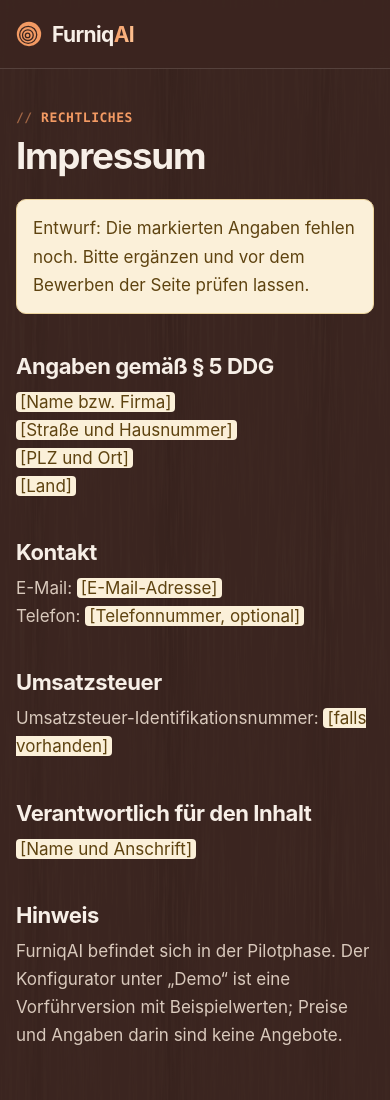
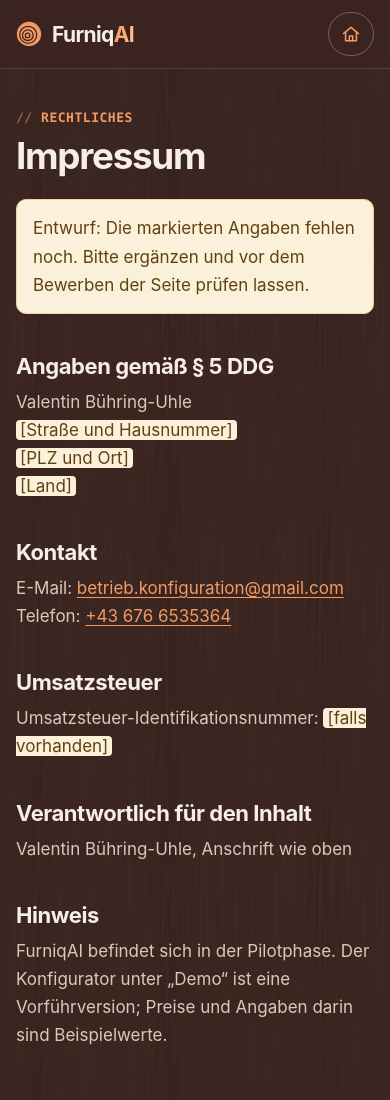
Before and after one commit to valentin1307/FurniqAI, a website: page impressum.html in a window 390 px wide. Shown: the top 1100 px of the page. Drawn offline with Linux system fonts and the light colour scheme.

Commit message:
Impressum und Datenschutz: Kontakt, Startseiten-Knopf, Texte
Haus-Symbol im Kopf führt zurück zur Startseite. Impressum mit Name,
E-Mail und Telefon, Hinweis „Beispielwerte“. Datenschutz mit
Verantwortlichem, Löschfrist 12 Monate und Kontakt-E-Mail; Entwurfshinweis
dort entfernt, da keine Platzhalter mehr offen sind.

Co-Authored-By: Claude Opus 5.5 <noreply@anthropic.com>

```diff
--- a/css/landing.css
+++ b/css/landing.css
@@ -452,6 +452,20 @@ h1 em, h2 em {
 .fuss nav a:hover { color: var(--akzent-text); text-decoration: underline; }
 
 /* ---------- Rechtstexte (Impressum, Datenschutz) ---------- */
+/* Zurück zur Startseite: Haus-Symbol im Kopf */
+.zurueck {
+  display: inline-flex; align-items: center; gap: 8px;
+  min-height: 44px; padding: 8px 16px 8px 12px; border-radius: 999px;
+  border: 1.5px solid rgba(247, 239, 231, 0.3); color: var(--text);
+  font-weight: 600; font-size: 0.9375rem; text-decoration: none;
+  transition: border-color 0.2s, color 0.2s;
+}
+.zurueck svg { color: var(--akzent-text); flex: none; }
+.zurueck:hover { border-color: var(--akzent-text); color: var(--akzent-text); }
+@media (max-width: 420px) {
+  .zurueck { padding: 8px 12px; }
+  .zurueck span { position: absolute; width: 1px; height: 1px; overflow: hidden; clip-path: inset(50%); white-space: nowrap; }
+}
 .rechtstext { padding: clamp(40px, 7vw, 80px) 0 var(--abstand); }
 .rechtstext .innen { max-width: 46rem; }
 .rechtstext h1 { margin: 10px 0 24px; }
--- a/impressum.html
+++ b/impressum.html
@@ -12,6 +12,7 @@
   <header class="kopf">
     <div class="innen">
       <a class="marke" href="tischlereien.html"><svg class="marke-zeichen" viewBox="0 0 32 32" width="26" height="26" aria-hidden="true"><circle cx="16" cy="16" r="15" fill="currentColor"/><g fill="none" stroke="#3b2520" stroke-width="1.6"><circle cx="15" cy="17" r="10.5"/><circle cx="14.6" cy="17.4" r="6.6"/><circle cx="14.3" cy="17.7" r="2.8"/></g></svg><span>Furniq<b>AI</b></span></a>
+      <a class="zurueck" href="tischlereien.html" aria-label="Zur Startseite"><svg viewBox="0 0 24 24" width="20" height="20" fill="none" stroke="currentColor" stroke-width="1.8" stroke-linecap="round" stroke-linejoin="round" aria-hidden="true"><path d="M3 11.5 12 4l9 7.5"/><path d="M5.5 9.5V20h13V9.5"/><path d="M10 20v-5.5h4V20"/></svg><span>Startseite</span></a>
     </div>
   </header>
 
@@ -23,23 +24,23 @@
       <p class="entwurf">Entwurf: Die markierten Angaben fehlen noch. Bitte ergänzen und vor dem Bewerben der Seite prüfen lassen.</p>
 
       <h2>Angaben gemäß § 5 DDG</h2>
-      <p><span class="platzhalter">[Name bzw. Firma]</span><br>
+      <p>Valentin Bühring-Uhle<br>
         <span class="platzhalter">[Straße und Hausnummer]</span><br>
         <span class="platzhalter">[PLZ und Ort]</span><br>
         <span class="platzhalter">[Land]</span></p>
 
       <h2>Kontakt</h2>
-      <p>E-Mail: <span class="platzhalter">[E-Mail-Adresse]</span><br>
-        Telefon: <span class="platzhalter">[Telefonnummer, optional]</span></p>
+      <p>E-Mail: <a href="mailto:betrieb.konfiguration@gmail.com">betrieb.konfiguration@gmail.com</a><br>
+        Telefon: <a href="tel:+436766535364">+43 676 6535364</a></p>
 
       <h2>Umsatzsteuer</h2>
       <p>Umsatzsteuer-Identifikationsnummer: <span class="platzhalter">[falls vorhanden]</span></p>
 
       <h2>Verantwortlich für den Inhalt</h2>
-      <p><span class="platzhalter">[Name und Anschrift]</span></p>
+      <p>Valentin Bühring-Uhle, Anschrift wie oben</p>
 
       <h2>Hinweis</h2>
-      <p>FurniqAI befindet sich in der Pilotphase. Der Konfigurator unter „Demo“ ist eine Vorführversion mit Beispielwerten; Preise und Angaben darin sind keine Angebote.</p>
+      <p>FurniqAI befindet sich in der Pilotphase. Der Konfigurator unter „Demo“ ist eine Vorführversion; Preise und Angaben darin sind Beispielwerte.</p>
     </div>
   </main>
 
```
Also changed, not shown: datenschutz.html (+6 -5 lines).
